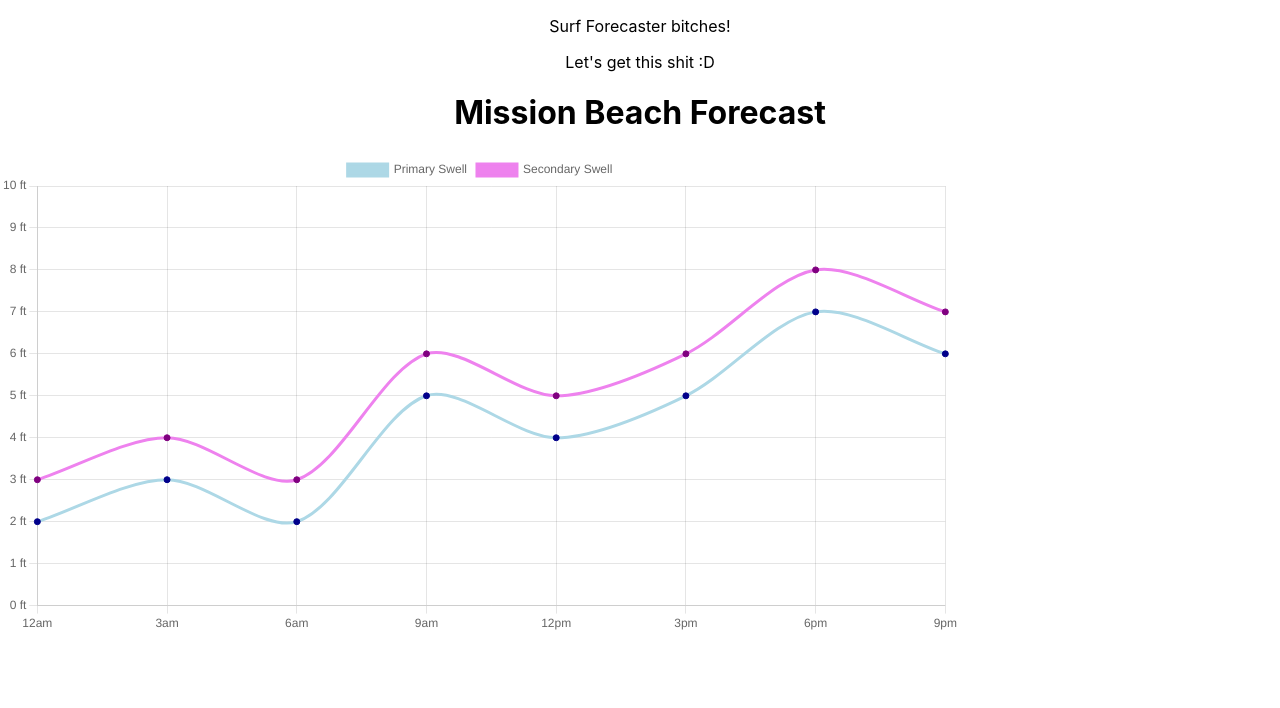
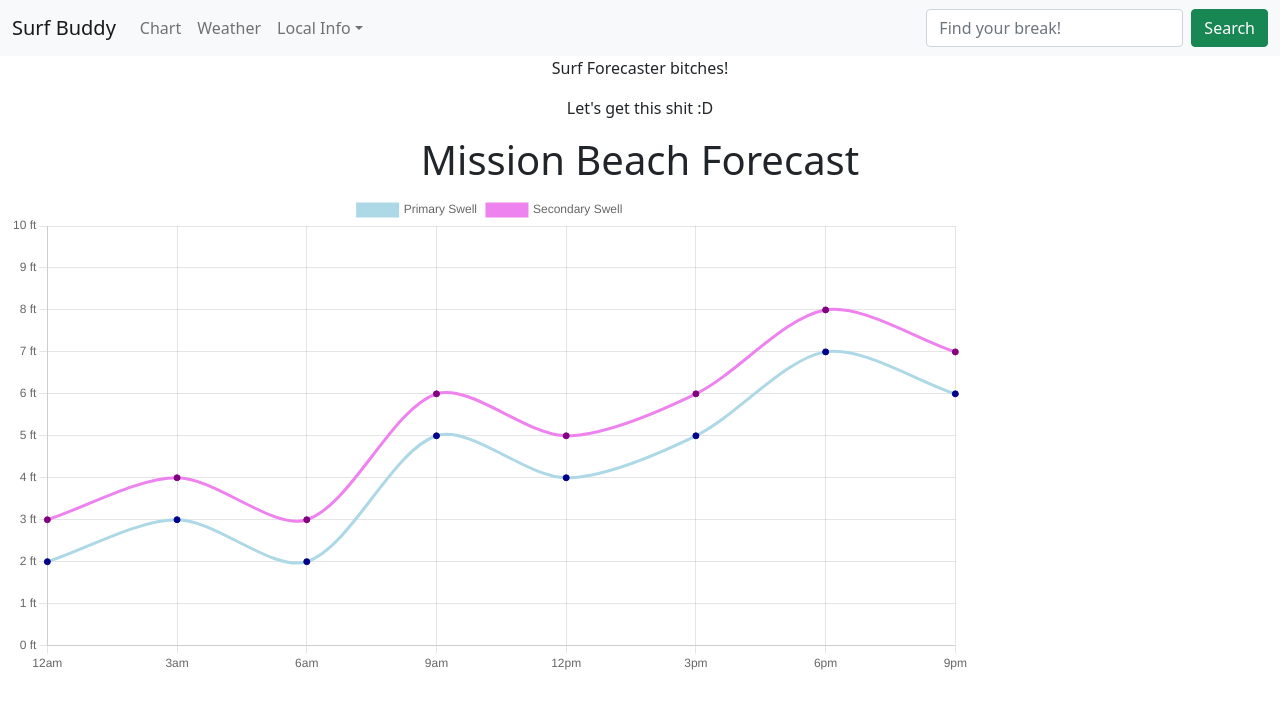
Before and after one commit to cbeatty94/React-Surf-App, a React (Create React App) app in the folder surf-forecaster/: page / in a window 1280 px wide. Shown: the top 708 px of the page. Built offline with nearby package versions, Linux system fonts and the light colour scheme.

Commit message:
added in navbar from bootstrap

```diff
--- a/surf-forecaster/package.json
+++ b/surf-forecaster/package.json
@@ -6,8 +6,10 @@
     "@testing-library/jest-dom": "^5.11.4",
     "@testing-library/react": "^11.1.0",
     "@testing-library/user-event": "^12.1.10",
+    "bootstrap": "^5.1.3",
     "chart.js": "^3.6.0",
     "react": "^17.0.2",
+    "react-bootstrap": "^2.0.2",
     "react-chartjs-2": "^3.3.0",
     "react-dom": "^17.0.2",
     "react-scripts": "4.0.3",
--- a/surf-forecaster/public/index.html
+++ b/surf-forecaster/public/index.html
@@ -24,7 +24,7 @@
       work correctly both with client-side routing and a non-root public URL.
       Learn how to configure a non-root public URL by running `npm run build`.
     -->
-    <title>React App</title>
+    <title>Surf Buddy</title>
   </head>
   <body>
     <noscript>You need to enable JavaScript to run this app.</noscript>
--- a/surf-forecaster/src/App.css
+++ b/surf-forecaster/src/App.css
@@ -1,10 +1,5 @@
-.App {
+p {
   text-align: center;
-}
-
-.App-logo {
-  height: 40vmin;
-  pointer-events: none;
 }
 
 @media (prefers-reduced-motion: no-preference) {
@@ -13,7 +8,7 @@
   }
 }
 
-.App-header {
+/* .App-header {
   background-color: #282c34;
   min-height: 100vh;
   display: flex;
@@ -22,11 +17,7 @@
   justify-content: center;
   font-size: calc(10px + 2vmin);
   color: white;
-}
-
-.App-link {
-  color: #61dafb;
-}
+} */
 
 @keyframes App-logo-spin {
   from {
--- a/surf-forecaster/src/App.js
+++ b/surf-forecaster/src/App.js
@@ -1,13 +1,11 @@
-import logo from './logo.svg';
 import './App.css';
 import SurfChart from './components/SurfChart';
+import NavBar from './components/NavBar';
 
 function App() {
   return (
     <div className="App">
-      {/* <header className="App-header">
-        <img src={logo} className="App-logo" alt="logo" />
-      </header> */}
+        <NavBar />
         <p>
           Surf Forecaster bitches!
         </p>
--- /dev/null
+++ b/surf-forecaster/src/components/NavBar.js
@@ -0,0 +1,50 @@
+import Navbar from 'react-bootstrap/Navbar'
+import Container from 'react-bootstrap/Container'
+import Nav from 'react-bootstrap/Nav'
+import NavDropdown from 'react-bootstrap/NavDropdown'
+import Button from 'react-bootstrap/Button'
+import Form from 'react-bootstrap/Form'
+import FormControl from 'react-bootstrap/FormControl'
+import 'bootstrap/dist/css/bootstrap.min.css'
+
+
+
+function NavBar() {
+    return(
+        <Navbar bg="light" expand="lg">
+        <Container fluid>
+            <Navbar.Brand href="#">Surf Buddy</Navbar.Brand>
+            <Navbar.Toggle aria-controls="navbarScroll" />
+            <Navbar.Collapse id="navbarScroll">
+            <Nav
+                className="me-auto my-2 my-lg-0"
+                style={{ maxHeight: '100px' }}
+                navbarScroll
+            >
+                <Nav.Link href="#action1">Chart</Nav.Link>
+                <Nav.Link href="#action2">Weather</Nav.Link>
+                <NavDropdown title="Local Info" id="navbarScrollingDropdown">
+                <NavDropdown.Item href="#action3">Hazards</NavDropdown.Item>
+                <NavDropdown.Item href="#action4">Parking/Access</NavDropdown.Item>
+                <NavDropdown.Divider />
+                <NavDropdown.Item href="#action5">
+                    Photos
+                </NavDropdown.Item>
+                </NavDropdown>
+            </Nav>
+            <Form className="d-flex">
+                <FormControl
+                type="search"
+                placeholder="Find your break!"
+                className="me-2"
+                aria-label="Search"
+                />
+                <Button variant="success">Search</Button>
+            </Form>
+            </Navbar.Collapse>
+        </Container>
+        </Navbar>
+    )
+}
+
+export default NavBar
--- a/surf-forecaster/src/components/SurfChart.js
+++ b/surf-forecaster/src/components/SurfChart.js
@@ -43,8 +43,8 @@
 function SurfChart() {
         return (
             <div>
-                <h1>Mission Beach Forecast</h1>
-                <div style={{ width: '75%', display: 'flex', alignItems: 'center', justifyContent: 'center', margin: "10" }}>
+                <h1 style={{ textAlign: 'center' }}>Mission Beach Forecast</h1>
+                <div style={{ width: '75%', display: 'flex', alignItems: 'center', justifyContent: 'center', margin: 10 }}>
                     <Line data={data} options={options} />
                 </div>
             </div>
```
Also changed, not shown: 2 other files (tests, documents, lock files or other folders).
